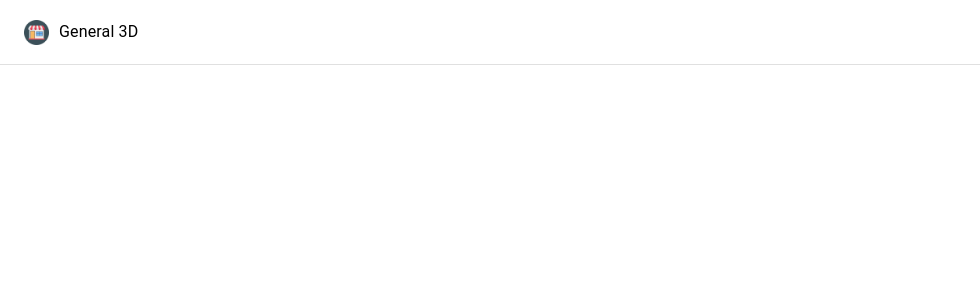
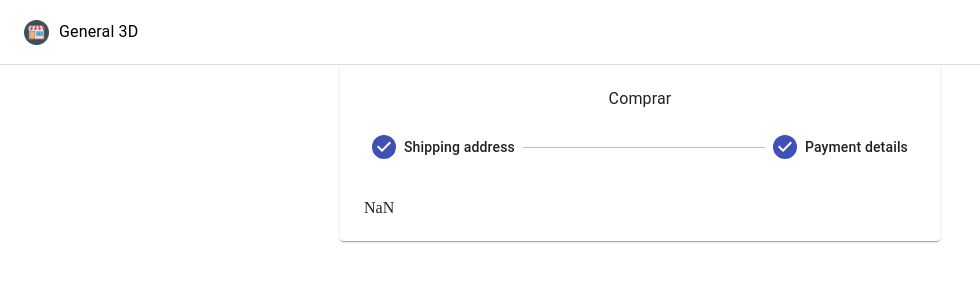
Before and after one commit to alesuarez/ecommerce, a React (Create React App) app: page /checkout in a window 1280 px wide. Shown: the top 300 px of the page, without its empty margins (0-980 px from the left). Built offline with nearby package versions, Linux system fonts and the light colour scheme; no server answers.

Commit message:
Init checkout process

```diff
--- a/src/App.js
+++ b/src/App.js
@@ -2,7 +2,7 @@
 import {BrowserRouter as Router, Switch, Route } from 'react-router-dom'
 
 import { commerce } from './lib/commerce'
-import { Products, Navbar, Cart } from './components'
+import { Products, Navbar, Cart, Checkout } from './components'
 
 const App = () => {
     const [ products, setProducts ] = useState([]);
@@ -60,6 +60,9 @@
                             handleEmptyCart={handleEmptyCart}
                         />
                     </Route>
+                    <Route exact path="/checkout">
+                        <Checkout/>
+                    </Route>
                 </Switch>
             </div>
         </Router>
--- a/src/components/Cart/Cart.jsx
+++ b/src/components/Cart/Cart.jsx
@@ -29,7 +29,7 @@
                 <Typography variant="h4"> Subtotal: {cart.subtotal.formatted_with_symbol}</Typography>
                 <div>
                     <Button className={classes.emptyButton} size="large" type="button" variant="contained" color="secondary" onClick={handleEmptyCart}>Vaciar carrito</Button>
-                    <Button className={classes.checkoutButton} size="large" type="button" variant="contained" color="primary">Comprar</Button>
+                    <Button component={Link} to="/checkout" className={classes.checkoutButton} size="large" type="button" variant="contained" color="primary">Comprar</Button>
                 </div>
             </div>
         </>
--- /dev/null
+++ b/src/components/CheckoutForm/AddressForm.jsx
@@ -0,0 +1,11 @@
+import React from 'react'
+
+const AddressForm = () => {
+    return (
+        <div>
+            Address form
+        </div>
+    )
+}
+
+export default AddressForm
--- /dev/null
+++ b/src/components/CheckoutForm/Checkout/Checkout.jsx
@@ -0,0 +1,40 @@
+import React, { useState } from 'react'
+import { Paper, Stepper, Step, StepLabel, Typography, CircularProgress, Divider, Button } from '@material-ui/core'
+import useStyles from './styles'
+import AddressForm from '../AddressForm'
+import PaymentForm from '../PaymentForm'
+
+const steps = ['Shipping address', 'Payment details']
+
+const Checkout = () => {
+    const classes = useStyles()
+    const [activeStep, setActiveStep] = useState(2);
+
+    const Confirmation = () => (
+        <div>
+            Confirmation
+        </div>
+    )
+    */ put more steps with switch? */
+    const Form = () =>  activeStep === 0 ? <AddressForm/> : <PaymentForm/>
+
+    return (
+            <div className={classes.toolbar}>
+                <main className={classes.layout}>
+                    <Paper className={classes.paper}>
+                        <Typography varian="h4" align="center"> Comprar </Typography>
+                        <Stepper activeStep={activeStep} className={classes.stepper}>
+                            { steps.map((step) => (
+                                <Step key={step}>
+                                    <StepLabel>{step}</StepLabel>
+                                </Step>
+                            ))}
+                        </Stepper>
+                        { activeStep === steps.length ? <Confirmation /> : <Form /> }
+                    </Paper>
+                </main>
+            </div>
+    )
+}
+
+export default Checkout
--- /dev/null
+++ b/src/components/CheckoutForm/Checkout/styles.js
@@ -0,0 +1,52 @@
+import { makeStyles } from '@material-ui/core/styles';
+
+export default makeStyles((theme) => ({
+  appBar: {
+    position: 'relative',
+  },
+  toolbar: theme.mixins.toolbar,
+  layout: {
+    marginTop: '5%',
+    width: 'auto',
+    marginLeft: theme.spacing(2),
+    marginRight: theme.spacing(2),
+    [theme.breakpoints.up(600 + theme.spacing(2) * 2)]: {
+      width: 600,
+      marginLeft: 'auto',
+      marginRight: 'auto',
+    },
+  },
+  paper: {
+    marginTop: theme.spacing(3),
+    marginBottom: theme.spacing(3),
+    padding: theme.spacing(2),
+    [theme.breakpoints.down('xs')]: {
+      width: '100%',
+      marginTop: 60,
+    },
+    [theme.breakpoints.up(600 + theme.spacing(3) * 2)]: {
+      marginTop: theme.spacing(6),
+      marginBottom: theme.spacing(6),
+      padding: theme.spacing(3),
+    },
+  },
+  stepper: {
+    padding: theme.spacing(3, 0, 5),
+  },
+  buttons: {
+    display: 'flex',
+    justifyContent: 'flex-end',
+  },
+  button: {
+    marginTop: theme.spacing(3),
+    marginLeft: theme.spacing(1),
+  },
+  divider: {
+    margin: '20px 0',
+  },
+  spinner: {
+    display: 'flex',
+    justifyContent: 'center',
+    alignItems: 'center',
+  },
+}));
--- /dev/null
+++ b/src/components/CheckoutForm/PaymentForm.jsx
@@ -0,0 +1,11 @@
+import React from 'react'
+
+const PaymentForm = () => {
+    return (
+        <div>
+            Payment form
+        </div>
+    )
+}
+
+export default PaymentForm
--- a/src/components/index.js
+++ b/src/components/index.js
@@ -1,3 +1,4 @@
 export { default as Navbar } from './Navbar/Navbar';
 export { default as Products } from './Products/Products';
 export { default as Cart } from './Cart/Cart';
+export { default as Checkout } from './CheckoutForm/Checkout/Checkout';
```
Also changed, not shown: 1 other file (tests, documents, lock files or other folders).
